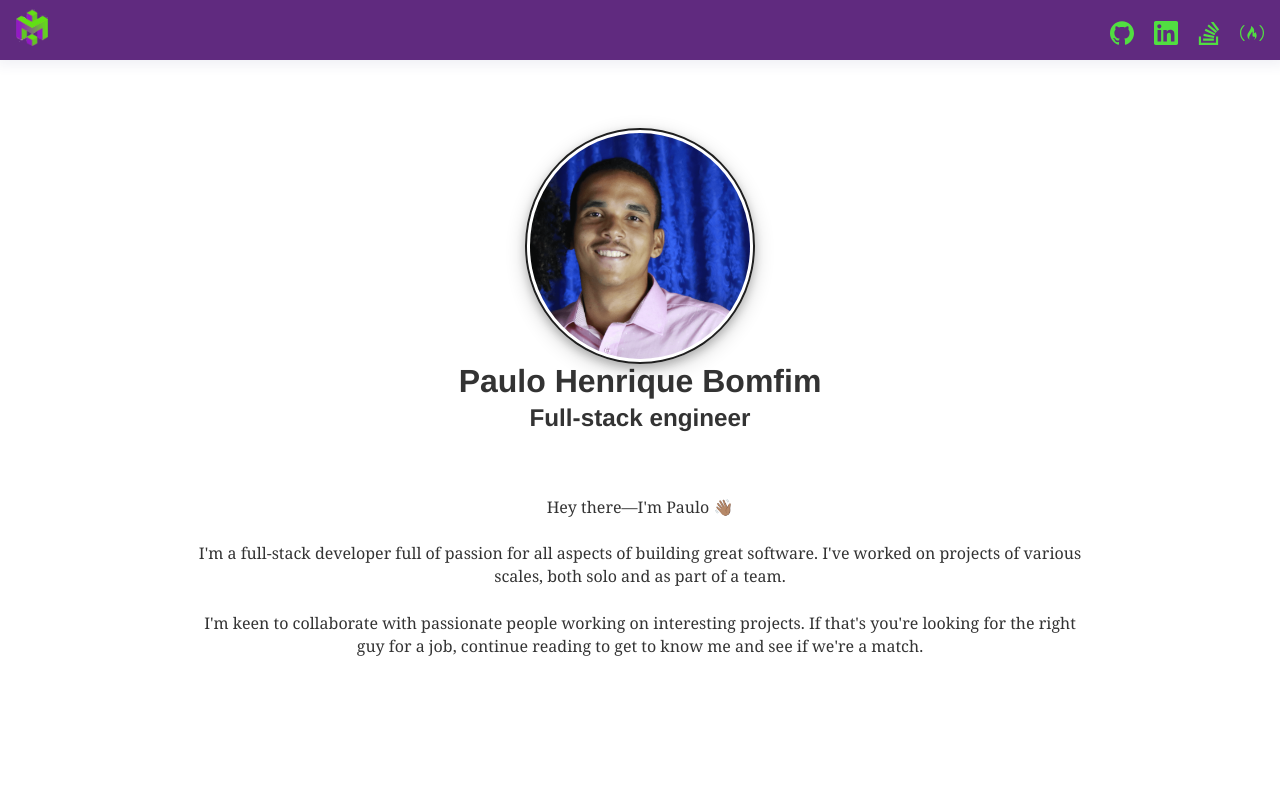
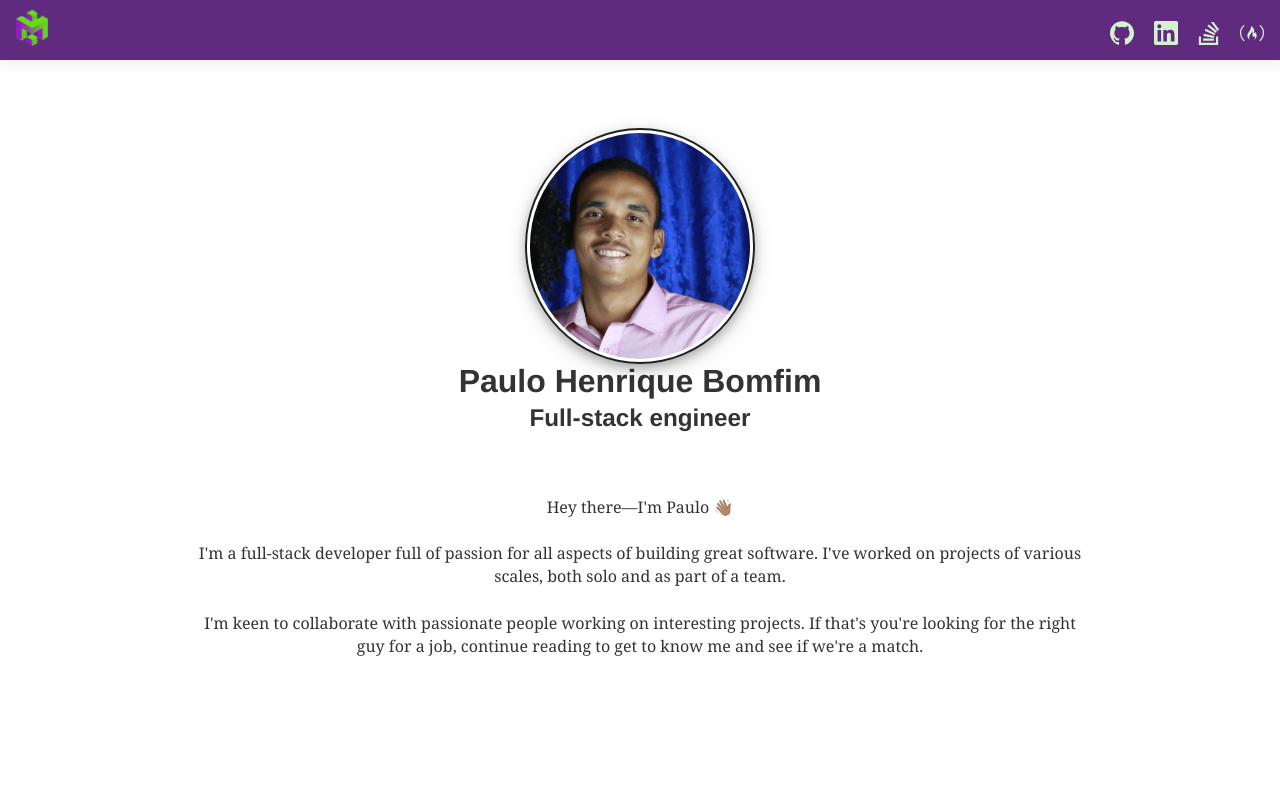
Before and after one commit to phbomfim/portfolio, a Gatsby site: page / in a window 1280 px wide. Shown: the top 799 px of the page. Built offline with nearby package versions, Linux system fonts and the light colour scheme; Gatsby itself is replaced by a stand-in of ours.

Commit message:
Update logo colors

```diff
--- a/package.json
+++ b/package.json
@@ -14,7 +14,7 @@
     "test": "echo \"Write tests! -> https://gatsby.dev/unit-testing\" && exit 1"
   },
   "dependencies": {
-    "gatsby": "^2.24.61",
+    "gatsby": "^2.24.91",
     "gatsby-image": "^2.4.19",
     "gatsby-plugin-manifest": "^2.4.33",
     "gatsby-plugin-sharp": "^2.6.36",
--- a/src/styles/global.css
+++ b/src/styles/global.css
@@ -211,7 +211,7 @@ a.head-link:hover, a.head-link1:hover, a.head-link2:hover{
 /* FIX TAG COLORS*/
 
 .github, .linkedin, .stackoverflow, .freecodecamp{
-  filter: invert(91%) sepia(93%) saturate(4663%) hue-rotate(46deg) brightness(93%) contrast(86%);
+  filter: invert(97%) sepia(6%) saturate(945%) hue-rotate(53deg) brightness(94%) contrast(102%);
 }
 
 .bootstrap{
```
Also changed, not shown: 1 other file.
